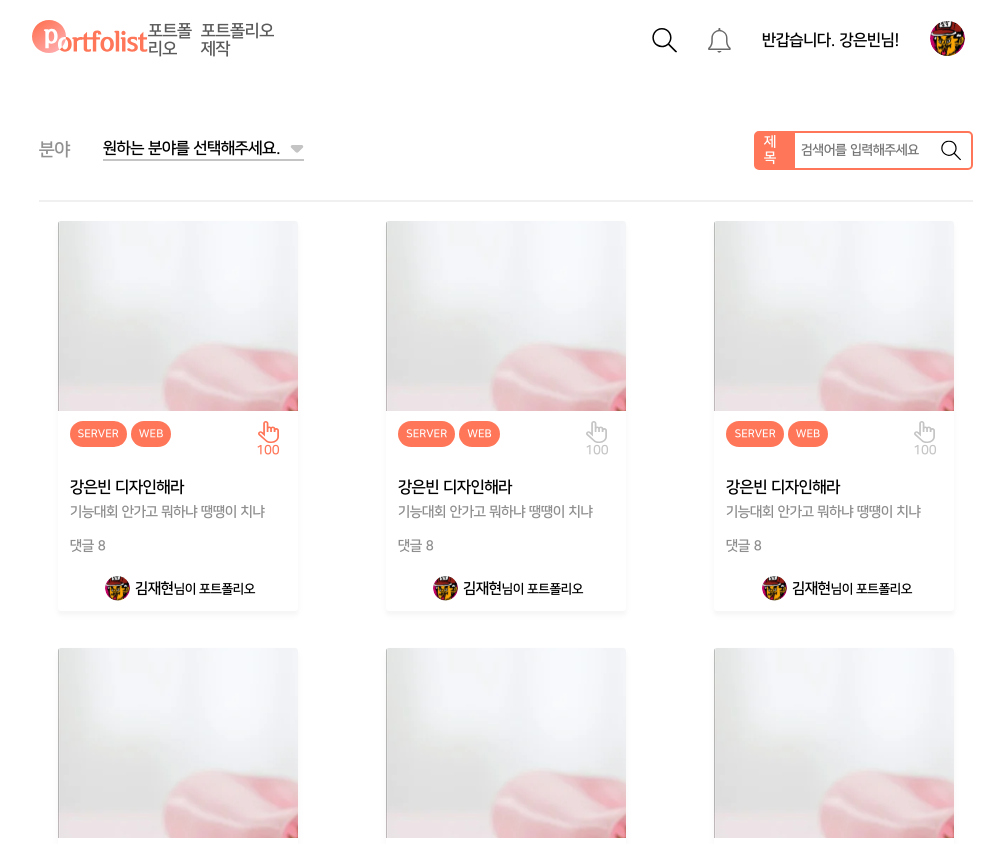
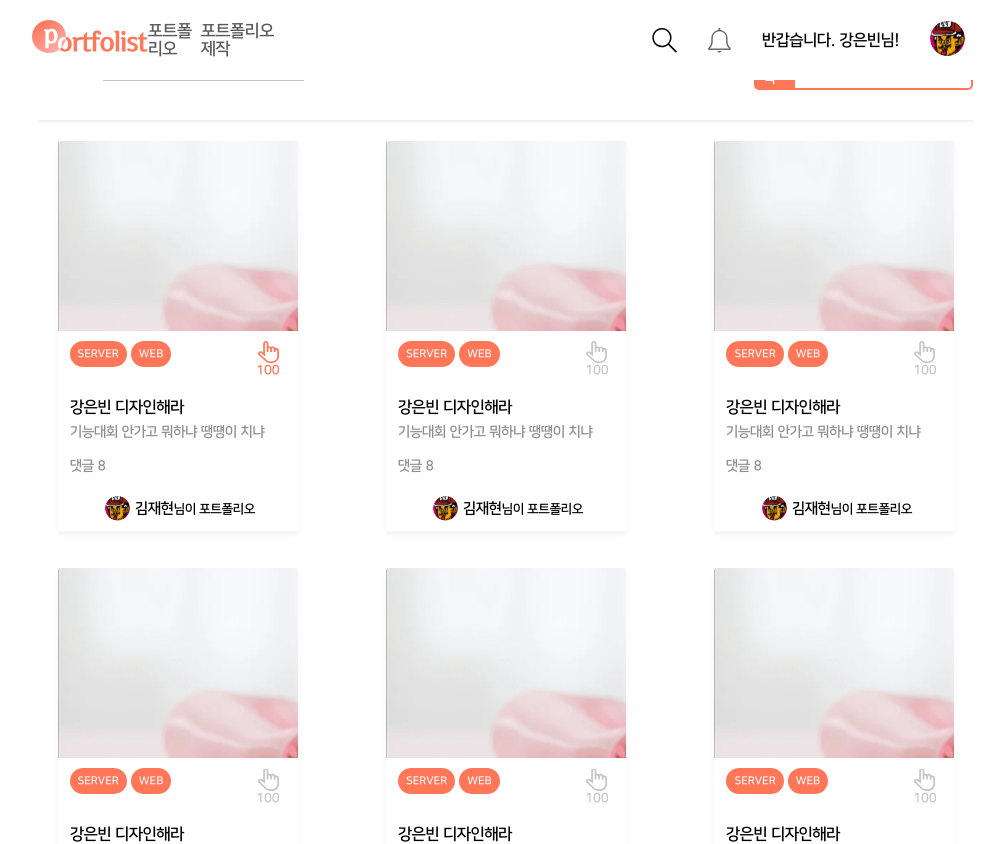
Before and after one commit to DSM-Portfolist/Portfolist-Front, a React (Create React App) app: page /portfolio-list in a window 1280 px wide. Shown: the top 844 px of the page, without its empty margins (134-1138 px from the left). Built offline with nearby package versions, Linux system fonts and the light colour scheme.

Commit message:
[MODIFY] header fix

```diff
--- a/src/components/main/header/Header.tsx
+++ b/src/components/main/header/Header.tsx
@@ -85,13 +85,13 @@ const Header = () => {
             ;
           </>
         )}
+        <S.MagnifierWrapper magnifier={magnifier}>
+          <S.Input>
+            <input type="text" placeholder="검색어를 입력해주세요" />
+            <img src={Magnifier} alt="검색 아이콘" />
+          </S.Input>
+        </S.MagnifierWrapper>
       </S.HeaderWrapper>
-      <S.MagnifierWrapper magnifier={magnifier}>
-        <S.Input>
-          <input type="text" placeholder="검색어를 입력해주세요" />
-          <img src={Magnifier} alt="검색 아이콘" />
-        </S.Input>
-      </S.MagnifierWrapper>
     </>
   );
 };
--- a/src/components/main/header/style.ts
+++ b/src/components/main/header/style.ts
@@ -10,6 +10,10 @@ import {
 export const HeaderWrapper = styled.section`
   width: 100%;
   height: 80px;
+  position: fixed;
+  background-color: white;
+  z-index: 6;
+  top: 0;
 `;
 
 export const Container = styled.div`
@@ -173,6 +177,11 @@ export const Input = styled.div`
   input {
     width: 80%;
     font-size: 16px;
+    transform: skew(-0.1deg);
+
+    ::placeholder {
+      transform: skew(-0.1deg);
+    }
   }
 
   img {
```
